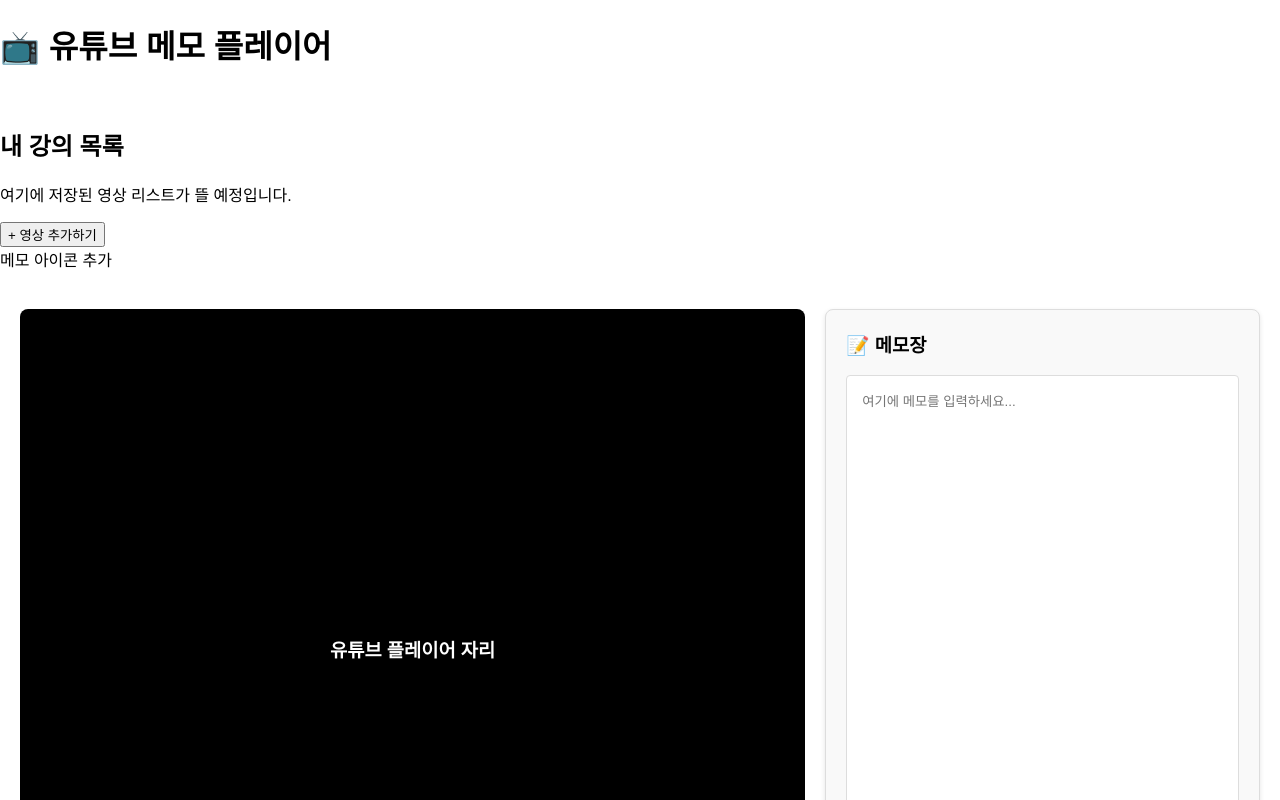
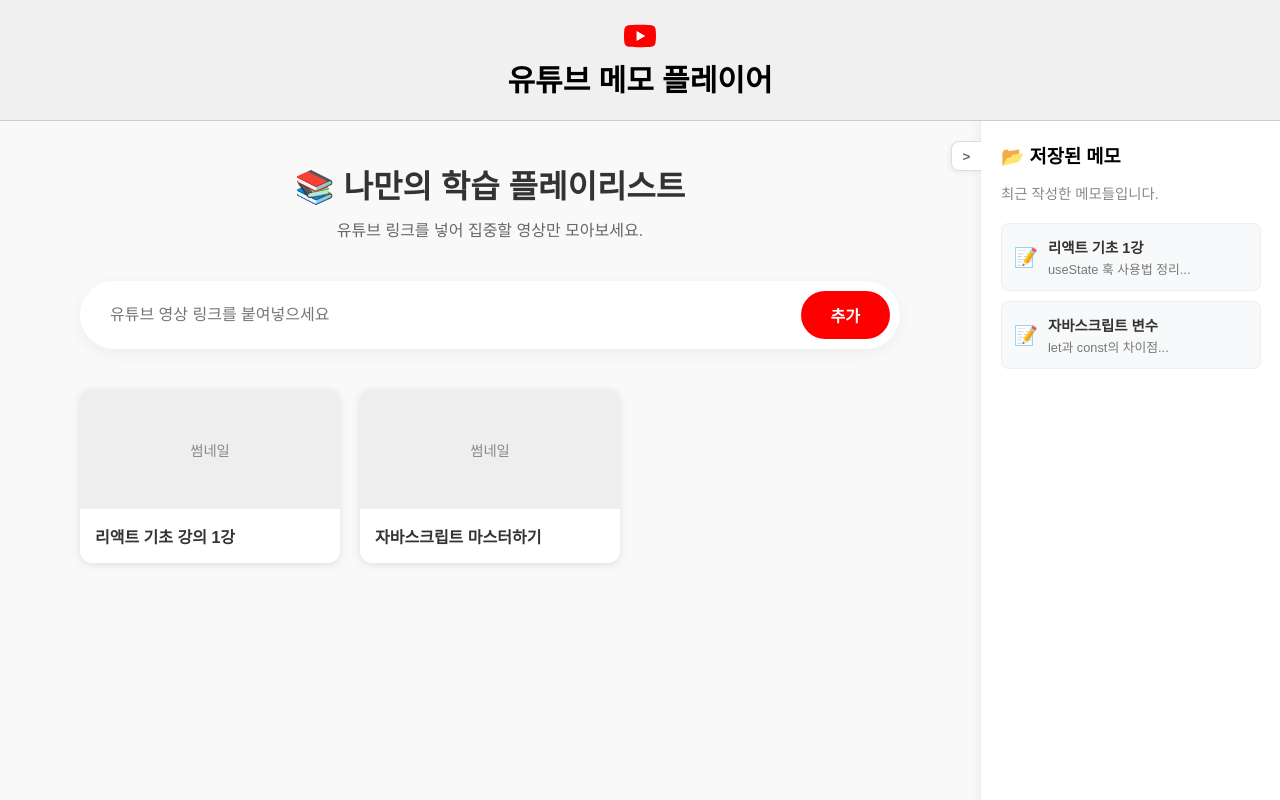
Before and after one commit to su3uk/youtube-memo-player, a React (Vite) app: page / in a window 1280 px wide. Shown: the top 800 px of the page. Built offline with nearby package versions, Linux system fonts and the light colour scheme.

Commit message:
Home 페이지 디자인 및 아이템 컴포넌트 분리

```diff
--- a/src/App.jsx
+++ b/src/App.jsx
@@ -7,7 +7,6 @@ function App() {
   return (
     <div className="App">
       <Header />
-      <br />
       <Home />
       <br />
       <Watch />
--- a/src/components/Header.css
+++ b/src/components/Header.css
@@ -1,10 +1,11 @@
 .header {
+  text-align: center;
   padding: 20px;
   background-color: #f0f0f0;
   border-bottom: 1px solid #ccc;
 }
 
 .header h1 {
-  margin: 0; /* 제목 기본 여백 제거 */
-  font-size: 1.5rem;
+  margin: 0;
+  font-size: 30px;
 }
--- a/src/components/Header.jsx
+++ b/src/components/Header.jsx
@@ -3,10 +3,24 @@ import "./Header.css";
 
 const Header = () => {
     return (
-    <header>
-        <h1>📺 유튜브 메모 플레이어</h1>
-    </header>
-    )
+        <header className="header">
+            <div className="logo-box">
+                {/* 유튜브 로고 모양 */}
+                <svg
+                width="32"
+                height="32"
+                viewBox="0 0 24 24"
+                fill="red"
+                xmlns="http://www.w3.org/2000/svg"
+                >
+                    <path d="M23.498 6.186a3.016 3.016 0 0 0-2.122-2.136C19.505 3.545 12 3.545 12 3.545s-7.505 0-9.377.505A3.017 3.017 0 0 0 .502 6.186C0 8.07 0 12 0 12s0 3.93.502 5.814a3.016 3.016 0 0 0 2.122 2.136c1.871.505 9.376.505 9.376.505s7.505 0 9.377-.505a3.015 3.015 0 0 0 2.122-2.136C24 15.93 24 12 24 12s0-3.93-.502-5.814zM9.545 15.568V8.432L15.818 12l-6.273 3.568z" fill="#FF0000"/>
+                    <path d="M9.545 15.568V8.432L15.818 12l-6.273 3.568z" fill="white"/>
+                </svg>
+
+                <h1>유튜브 메모 플레이어</h1>
+            </div>
+        </header>
+    );
 }
 
 export default Header;
--- /dev/null
+++ b/src/components/MemoItem.css
@@ -0,0 +1,40 @@
+.memo-item {
+  display: flex;
+  align-items: center;
+  gap: 10px;
+  padding: 12px;
+  background-color: #f8f9fa;
+  border-radius: 8px;
+  margin-bottom: 10px;
+  border: 1px solid #eee;
+  cursor: pointer;
+  transition: background-color 0.2s;
+}
+
+.memo-item:hover {
+  background-color: #edf2f7;
+}
+
+.memo-icon {
+  font-size: 1.2rem;
+}
+
+.memo-text {
+  display: flex;
+  flex-direction: column;
+  overflow: hidden;
+}
+
+.memo-text strong {
+  font-size: 0.9rem;
+  margin-bottom: 2px;
+  color: #333;
+}
+
+.memo-text span {
+  font-size: 0.8rem;
+  color: #777;
+  white-space: nowrap;
+  overflow: hidden;
+  text-overflow: ellipsis;
+}
--- /dev/null
+++ b/src/components/MemoItem.jsx
@@ -0,0 +1,17 @@
+import React from 'react';
+import './MemoItem.css';
+
+// title(영상제목), content(메모내용)을 받아옴
+const MemoItem = ({ title, content }) => {
+    return (
+        <div className="memo-item">
+            <span className="memo-icon">📝</span>
+            <div className="memo-text">
+                <strong>{title}</strong>
+                <span>{content}</span>
+            </div>
+        </div>
+  );
+}
+
+export default MemoItem;
--- /dev/null
+++ b/src/components/VideoItem.css
@@ -0,0 +1,38 @@
+.video-item {
+  background: white;
+  border-radius: 12px;
+  overflow: hidden;
+  box-shadow: 0 2px 8px rgba(0,0,0,0.1);
+  cursor: pointer;
+  transition: transform 0.2s;
+  display: flex;
+  flex-direction: column;
+}
+
+.video-item:hover {
+  transform: translateY(-5px);
+}
+
+.thumbnail-placeholder {
+  width: 100%;
+  height: 120px;
+  background-color: #eee;
+  display: flex;
+  align-items: center;
+  justify-content: center;
+  color: #888;
+  font-size: 0.9rem;
+}
+
+.video-info {
+  padding: 15px;
+}
+
+.video-info h3 {
+  margin: 0;
+  font-size: 1rem;
+  color: #333;
+  white-space: nowrap;
+  overflow: hidden;
+  text-overflow: ellipsis;
+}
--- /dev/null
+++ b/src/components/VideoItem.jsx
@@ -0,0 +1,17 @@
+import React from 'react';
+import './VideoItem.css';
+
+const VideoItem = ({ title }) => {
+    return (
+        <div className="video-item">
+            <div className="thumbnail-placeholder">
+                썸네일
+            </div>
+            <div className="video-info">
+                <h3>{title}</h3>
+            </div>
+        </div>
+    );
+}
+
+export default VideoItem;
--- a/src/pages/Home.css
+++ b/src/pages/Home.css
@@ -0,0 +1,127 @@
+/* 전체 레이아웃 */
+.home-layout {
+  display: flex;
+  height: calc(100vh - 80px);
+  overflow: hidden;
+  background-color: #f9f9f9;
+}
+
+/* 1. 왼쪽 메인 컨텐츠 */
+.main-content {
+  flex: 1;
+  overflow-y: auto;
+  transition: margin-right 0.3s ease;
+}
+
+.page-container {
+  padding: 40px;
+  max-width: 900px;
+  margin: 0 auto;
+}
+
+.title-section {
+  text-align: center;
+  margin-bottom: 40px;
+}
+
+.title-section h2 {
+  font-size: 2rem;
+  margin: 0 0 10px;
+  color: #333;
+}
+
+.title-section p {
+  color: #666;
+  margin: 0;
+}
+
+.input-section {
+  display: flex; gap: 10px; margin-bottom: 40px;
+  background: #fff; padding: 10px; border-radius: 50px;
+  box-shadow: 0 4px 15px rgba(0,0,0,0.05);
+}
+
+.url-input {
+  flex: 1;
+  border: none;
+  padding: 15px 20px;
+  font-size: 16px;
+  border-radius: 50px;
+  outline: none;
+}
+
+.add-btn {
+  background-color: #ff0000;
+  color: white;
+  border: none;
+  padding: 10px 30px;
+  font-size: 16px;
+  font-weight: bold;
+  border-radius: 50px;
+  cursor: pointer;
+  transition: 0.2s;
+}
+
+.add-btn:hover { background-color: #cc0000; }
+
+.video-grid {
+  display: grid;
+  grid-template-columns: repeat(auto-fill, minmax(220px, 1fr));
+  gap: 20px;
+}
+
+/* 2. 오른쪽 사이드바 */
+.sidebar {
+  width: 300px;
+  background-color: white;
+  border-left: 1px solid #eee;
+  box-shadow: -2px 0 10px rgba(0,0,0,0.05);
+  transition: width 0.3s ease;
+  position: relative;
+  display: flex;
+  flex-direction: column;
+}
+
+.sidebar.closed {
+  width: 0;
+  border-left: none;
+}
+
+.sidebar-content {
+  padding: 20px;
+  width: 300px;
+  overflow: hidden;
+}
+
+.sidebar h3 {
+  margin-top: 0;
+  margin-bottom: 5px;
+}
+
+.sidebar-desc {
+  font-size: 0.9rem;
+  color: #888;
+  margin-bottom: 20px;
+}
+
+/* 토글 버튼 */
+.toggle-btn {
+  position: absolute;
+  left: -30px;
+  top: 20px;
+  width: 30px;
+  height: 30px;
+  background-color: white;
+  border: 1px solid #ddd;
+  border-right: none;
+  border-radius: 8px 0 0 8px;
+  cursor: pointer;
+  display: flex;
+  align-items: center;
+  justify-content: center;
+  font-weight: bold;
+  color: #666;
+  box-shadow: -2px 2px 5px rgba(0,0,0,0.05);
+}
+
+.toggle-btn:hover { background-color: #f0f0f0; }
--- a/src/pages/Home.jsx
+++ b/src/pages/Home.jsx
@@ -1,17 +1,52 @@
-import React from "react";
-import "./Home.css";
+import React, { useState } from 'react';
+import './Home.css';
+import VideoItem from '../components/VideoItem';
+import MemoItem from '../components/MemoItem';
 
-const Home = () => {
+function Home() {
+    const [isSidebarOpen, setIsSidebarOpen] = useState(true);
+
     return (
-        <div className="page-container">
-            <h2>내 강의 목록</h2>
-            <p>여기에 저장된 영상 리스트가 뜰 예정입니다.</p>
-            <button className="add-btn">+ 영상 추가하기</button>
-            <div className="memo-placeholder">
-                메모 아이콘 추가
+        <div className="home-layout">
+            {/* 1. 왼쪽: 메인 컨텐츠 영역 */}
+            <div className="main-content">
+                <div className="page-container">
+                    <div className="title-section">
+                        <h2>📚 나만의 학습 플레이리스트</h2>
+                        <p>유튜브 링크를 넣어 집중할 영상만 모아보세요.</p>
+                    </div>
+
+                    <div className="input-section">
+                        <input
+                        type="text"
+                        placeholder="유튜브 영상 링크를 붙여넣으세요"
+                        className="url-input"
+                        />
+                        <button className="add-btn">추가</button>
+                    </div>
+
+                    <div className="video-grid">
+                        <VideoItem title="리액트 기초 강의 1강" />
+                        <VideoItem title="자바스크립트 마스터하기" />
+                    </div>
+                </div>
+            </div>
+
+            {/* 2. 오른쪽: 메모 사이드바 영역 */}
+            {/* isSidebarOpen이 true면 'open', false면 'closed' 클래스가 붙음 */}
+            <div className={`sidebar ${isSidebarOpen ? 'open' : 'closed'}`}>
+                <button className="toggle-btn" onClick={() => setIsSidebarOpen(!isSidebarOpen)}>
+                    {isSidebarOpen ? '>' : '<'} {/* 열려있으면 >, 닫혀있으면 < */}
+                </button>
+                <div className="sidebar-content">
+                    <h3>📂 저장된 메모</h3>
+                    <p className="sidebar-desc">최근 작성한 메모들입니다.</p>
+                    <MemoItem title="리액트 기초 1강" content="useState 훅 사용법 정리..." />
+                    <MemoItem title="자바스크립트 변수" content="let과 const의 차이점..." />
+                </div>
             </div>
         </div>
-    )
+  );
 }
 
 export default Home;
```
